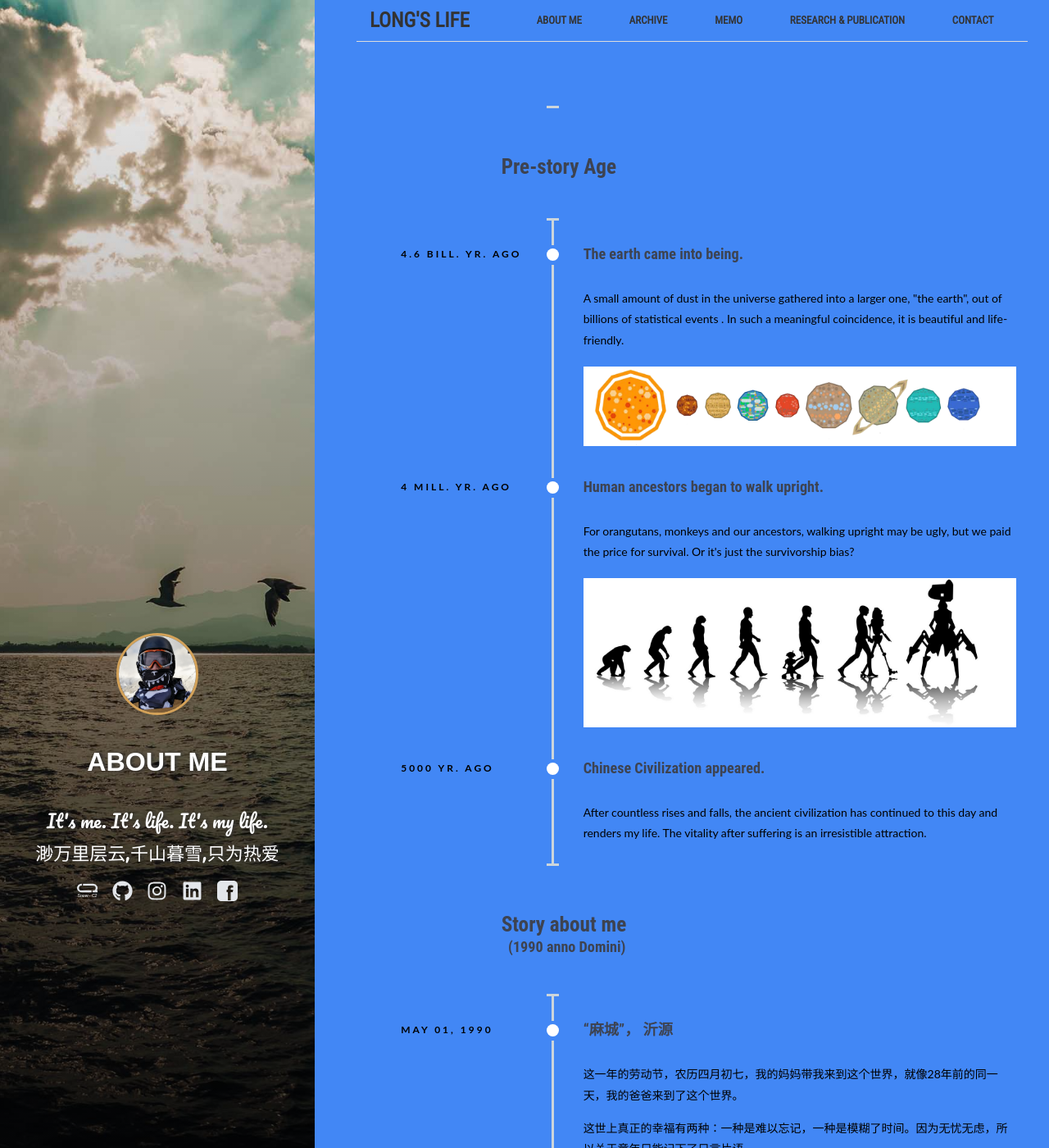
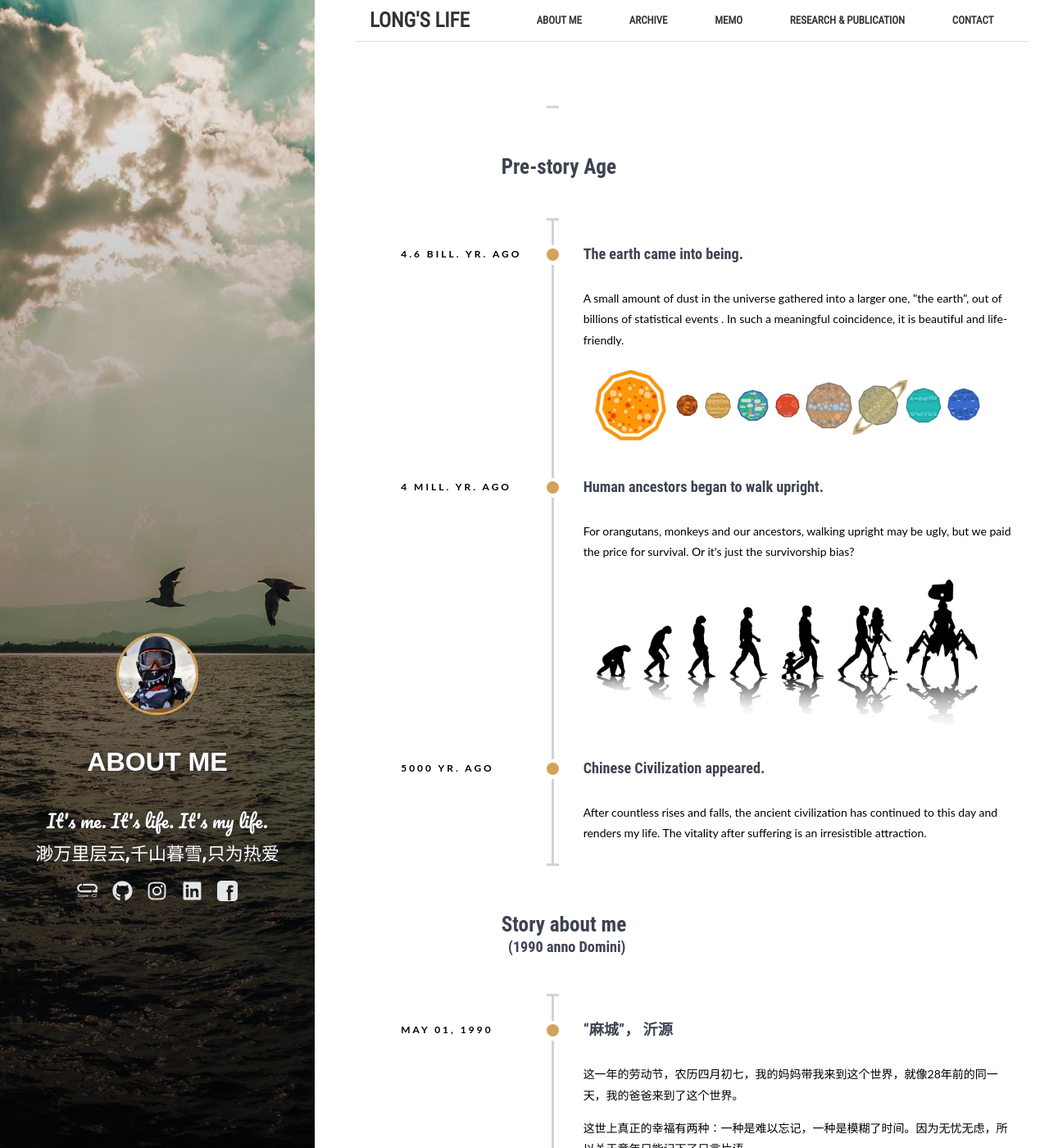
Before and after one commit to runningUnicorn/runningUnicorn.github.io, a Jekyll site: the page built from 1.about.md, in a window 1280 px wide and 1400 px high. Shown: the whole window at 82% size. Built offline with Jekyll 4.4.1, drawn with Linux system fonts in a browser that asks for light colours; some web fonts are replaced.

Commit message:
fix_color

```diff
--- a/assets/_sass/_base.scss
+++ b/assets/_sass/_base.scss
@@ -2,9 +2,9 @@
 * Base Styles
 * ========================================================================== */
 
-$primary-color: #ffffff;
+$primary-color: #d4a259;
 $primary-color-hover: scale-color($primary-color, $lightness: 32%);
-$background-color: #4287f5;
+$background-color: #ffffff;
 
 .center-wrapper {
   max-width: $break-point;
```
